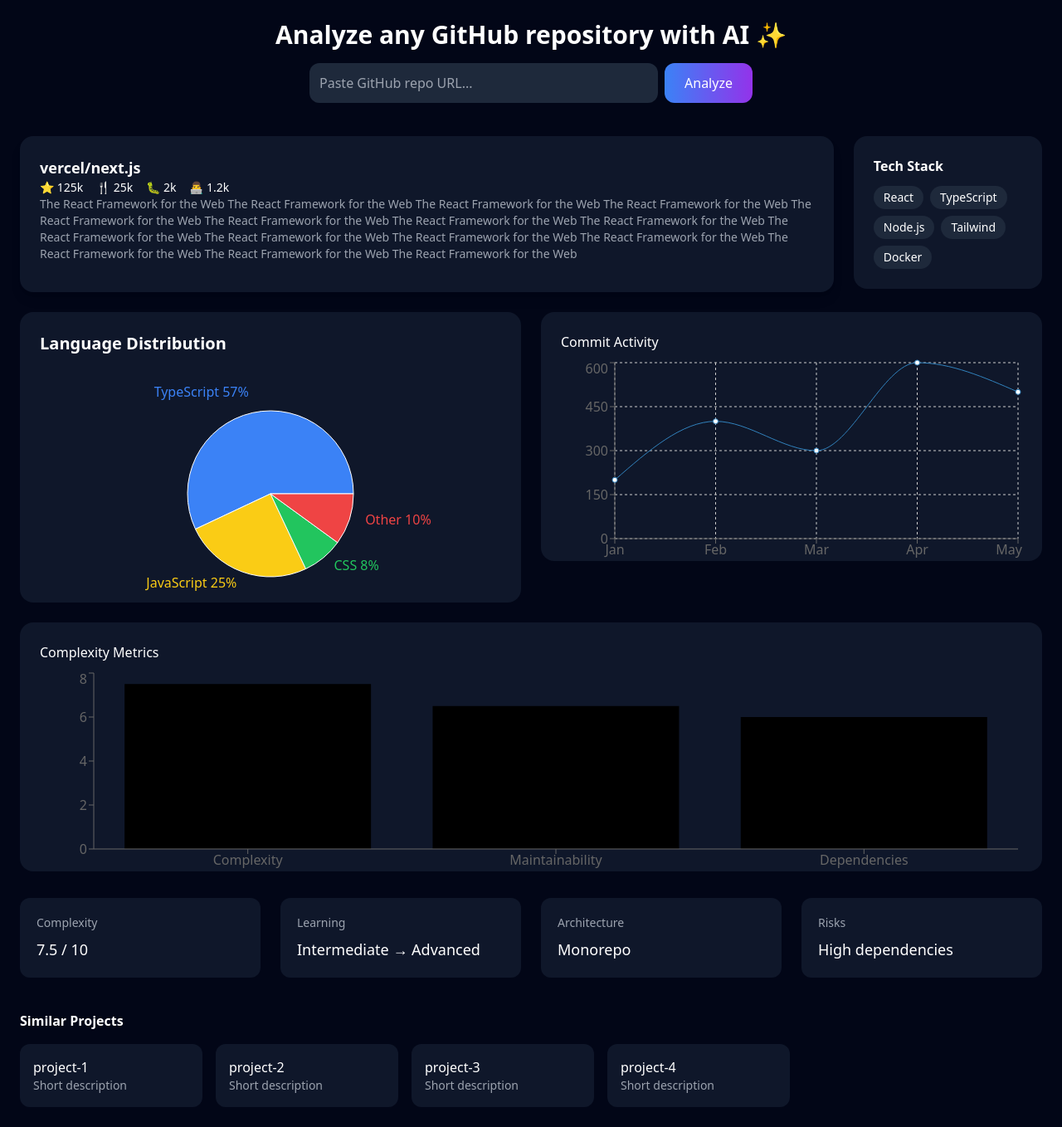
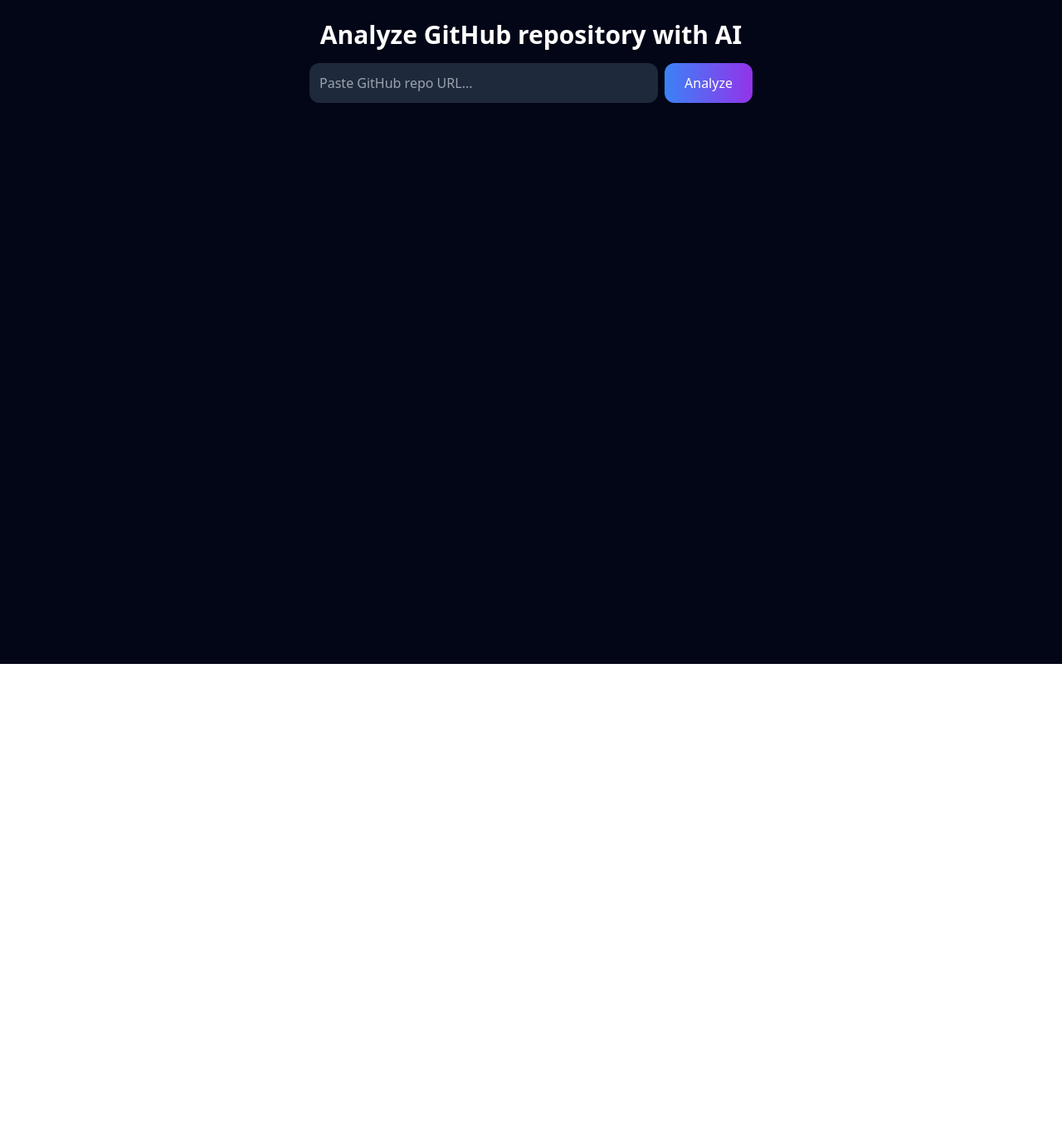
Before and after one commit to jvl-13/github-profile-analyzer, a React (Create React App) app in the folder frontend/: page / in a window 1280 px wide. Shown: the whole page at 83% size. After the commit the page ends 800 px from the top, so only its background shows below. Built offline with nearby package versions, Linux system fonts and the light colour scheme; the HTML template or start-up script is replaced by a standard one.

Commit message:
connect backend to UI

```diff
--- a/frontend/src/App.js
+++ b/frontend/src/App.js
@@ -1,53 +1,133 @@
+import { useState } from "react";
+
 import RepoInput from "./components/RepoInput";
 import SummaryCard from "./components/SummaryCard";
 import TechStack from "./components/TechStack";
 import PieChart from "./components/Charts/PieChart";
 import LineChart from "./components/Charts/LineChart";
 import BarChart from "./components/Charts/BarChart";
-import AnalysisCard from "./components/AnalysisCart";
+import AnalysisCard from "./components/AnalysisCard";
 import SimilarProjects from "./components/SimilarProjects";
 
 export default function App() {
+  const [data, setData] = useState(null);
+  const [loading, setLoading] = useState(false);
+
+  const handleAnalyze = async (repoUrl) => {
+    try {
+      setLoading(true);
+
+      const response = await fetch(
+        "http://localhost:8080/api/analyze",
+        {
+          method: "POST",
+          headers: {
+            "Content-Type": "application/json",
+          },
+          body: JSON.stringify({
+            url: repoUrl,
+          }),
+        }
+      );
+
+      const result = await response.json();
+
+      //console.log(result);
+
+      setData(result);
+    } catch (error) {
+      console.error(error);
+    } finally {
+      setLoading(false);
+    }
+  };
+
   return (
     <div className="p-6 bg-slate-950 min-h-screen text-white">
-      <RepoInput />
 
-      {/* TOP SECTION */}
-      <div className="grid lg:grid-cols-10 gap-6 mt-6">
+      <RepoInput onAnalyze={handleAnalyze} />
+
+      {loading && (
+        <div className="text-center py-20">
+          Analyzing repository...
+        </div>
+      )}
+
+      {!loading && data && (
+        <>
+          {/* TOP */}
+          {/* </><div className="grid lg:grid-cols-10 gap-6 mt-6"> */}
+          <div>
             <div className="lg:col-span-8">
-          <SummaryCard />
+
+              <SummaryCard
+                repo={data.repo}
+                summary={data.summary}
+              />
             </div>
 
-        <div className="lg:col-span-2">
-          <TechStack />
-        </div>
+            {/* <div className="lg:col-span-2">
+              <TechStack
+                languages={data.languages}
+              />
+            </div> */}
+
           </div>
 
-      {/* CHART SECTION */}
-      <div className="grid lg:grid-cols-2 gap-6 mt-6 items-stretch">
-        <div className="h-[350px]">
-          <PieChart />
+          {/* CHARTS */}
+          <div className="grid lg:grid-cols-2 gap-6 mt-6">
+
+            <PieChart
+              languages={data.languages}
+            />
+
+            <LineChart
+              commitTrend={
+                  data?.commitTrend || []
+              }
+            />
+
           </div>
 
-        <div className="h-[350px]">
-          <LineChart />
-        </div>
-      </div>
+          {/* BAR */}
+          <div className="mt-6">
 
-      {/* BAR CHART */}
-      <div className="mt-6">
-        <BarChart />
+            <BarChart
+              complexity={data.complexity}
+            />
+
           </div>
 
           {/* ANALYSIS */}
           <div className="grid md:grid-cols-2 lg:grid-cols-4 gap-6 mt-8">
-        <AnalysisCard title="Complexity" value="7.5 / 10" />
-        <AnalysisCard title="Learning" value="Intermediate → Advanced" />
-        <AnalysisCard title="Architecture" value="Monorepo" />
-        <AnalysisCard title="Risks" value="High dependencies" />
+
+            <AnalysisCard
+              title="Estimated LOC"
+              value={data?.complexity?.estimatedLOC ?? "-"}
+            />
+
+            <AnalysisCard
+              title="Files"
+              value={data.complexity.totalFiles}
+            />
+
+            <AnalysisCard
+              title="Largest File"
+              value={`${data.complexity.largestFile} bytes`}
+            />
+
+            <AnalysisCard
+              title="Difficulty"
+              value="Intermediate → Advanced"
+            />
+
           </div>
 
-      <SimilarProjects />
+          <SimilarProjects
+            summary={data.summary}
+          />
+        </>
+      )}
     </div>
   );
 }
--- a/frontend/src/components/Charts/BarChart.js
+++ b/frontend/src/components/Charts/BarChart.js
@@ -1,32 +1,19 @@
-import React from "react";
-import {
-  BarChart,
-  Bar,
-  XAxis,
-  YAxis,
-  Tooltip,
-  ResponsiveContainer
-} from "recharts";
+export default function BarChartComponent({
+  complexity,
+}) {
 
-const data = [
-  { name: "Complexity", value: 7.5 },
-  { name: "Maintainability", value: 6.5 },
-  { name: "Dependencies", value: 6 }
-];
-
-export default function BarChartComponent() {
-  return (
-    <div className="bg-slate-900 p-6 rounded-2xl h-[300px] lg:col-span-2">
-      <h3 className="mb-2">Complexity Metrics</h3>
-
-      <ResponsiveContainer>
-        <BarChart data={data}>
-          <XAxis dataKey="name" />
-          <YAxis />
-          <Tooltip />
-          <Bar dataKey="value" />
-        </BarChart>
-      </ResponsiveContainer>
-    </div>
-  );
-}
+  const data = [
+    {
+      name: "Files",
+      value: complexity.totalFiles,
+    },
+    {
+      name: "LOC",
+      value: complexity.estimatedLOC,
+    },
+    {
+      name: "Largest",
+      value:
+        complexity.largestFile,
+    },
+  ];}
--- a/frontend/src/components/Charts/LineChart.js
+++ b/frontend/src/components/Charts/LineChart.js
@@ -1,4 +1,5 @@
 import React from "react";
+
 import {
     LineChart,
     Line,
@@ -9,28 +10,65 @@
     ResponsiveContainer
 } from "recharts";
 
-const data = [
-  { name: "Jan", commits: 200 },
-  { name: "Feb", commits: 400 },
-  { name: "Mar", commits: 300 },
-  { name: "Apr", commits: 600 },
-  { name: "May", commits: 500 }
-];
+export default function LineChartComponent({
+    commitTrend = []
+}) {
+    //console.log(commitTrend);
 
-export default function LineChartComponent() {
     return (
-    <div className="bg-slate-900 p-6 rounded-2xl h-[300px]">
-      <h3 className="mb-2">Commit Activity</h3>
 
-      <ResponsiveContainer>
-        <LineChart data={data}>
-          <CartesianGrid strokeDasharray="3 3" />
-          <XAxis dataKey="name" />
+        <div
+            className="
+                bg-slate-900
+                p-6
+                rounded-2xl
+                h-[350px]
+            "
+        >
+
+            <h3
+                className="
+                    mb-4
+                    text-xl
+                    font-semibold
+                "
+            >
+                Monthly Commit Activity
+            </h3>
+
+            <ResponsiveContainer
+                width="100%"
+                height="90%"
+            >
+
+                <LineChart
+                    data={commitTrend}
+                >
+
+                    <CartesianGrid
+                        strokeDasharray="3 3"
+                    />
+
+                    <XAxis
+                        dataKey="month"
+                    />
+
                     <YAxis />
+
                     <Tooltip />
-          <Line type="monotone" dataKey="commits" />
+
+                    <Line
+                        type="monotone"
+                        dataKey="commits"
+                        stroke="#3B82F6"
+                        strokeWidth={3}
+                        animationDuration={1500}
+                    />
+
                 </LineChart>
+
             </ResponsiveContainer>
+
         </div>
     );
 }
--- a/frontend/src/components/Charts/PieChart.js
+++ b/frontend/src/components/Charts/PieChart.js
@@ -7,16 +7,21 @@
   ResponsiveContainer,
 } from "recharts";
 
-const data = [
-  { name: "TypeScript", value: 57 },
-  { name: "JavaScript", value: 25 },
-  { name: "CSS", value: 8 },
-  { name: "Other", value: 10 },
-];
+
 
 const COLORS = ["#3B82F6", "#FACC15", "#22C55E", "#EF4444"];
 
-export default function PieChartComponent() {
+export default function PieChartComponent({
+  languages = {} ,
+}) {
+
+  const data = Object.entries(
+    languages
+  ).map(([name, value]) => ({
+    name,
+    value,
+  }));
+
   return (
     <div className="bg-slate-900 p-6 rounded-2xl h-[350px] text-white">
       <h3 className="mb-4 text-xl font-semibold">
--- a/frontend/src/components/RepoInput.js
+++ b/frontend/src/components/RepoInput.js
@@ -1,23 +1,37 @@
-import React from "react";
+import { useState } from "react";
 
-export default function RepoInput({ onAnalyze }) {
+export default function RepoInput({
+  onAnalyze,
+}) {
+  const [url, setUrl] = useState("");
+
   return (
     <div className="text-center mb-10">
+
       <h2 className="text-3xl font-semibold mb-4">
-        Analyze any GitHub repository with AI ✨
+        Analyze GitHub repository with AI
       </h2>
 
       <div className="flex justify-center gap-2">
+
         <input
-          className="w-[420px] bg-slate-800 p-3 rounded-xl outline-none focus:ring-2 ring-indigo-500"
+          value={url}
+          onChange={(e) =>
+            setUrl(e.target.value)
+          }
+          className="w-[420px] bg-slate-800 p-3 rounded-xl"
           placeholder="Paste GitHub repo URL..."
         />
+
         <button
-          onClick={onAnalyze}
-          className="bg-gradient-to-r from-blue-500 to-purple-600 px-6 rounded-xl hover:scale-105 transition"
+          onClick={() =>
+            onAnalyze(url)
+          }
+          className="bg-gradient-to-r from-blue-500 to-purple-600 px-6 rounded-xl"
         >
           Analyze
         </button>
+
       </div>
     </div>
   );
--- a/frontend/src/components/SimilarProjects.js
+++ b/frontend/src/components/SimilarProjects.js
@@ -1,23 +1,43 @@
-import React from "react";
-import { motion } from "framer-motion";
+export default function SimilarProjects({
+  summary,
+}) {
 
-export default function SimilarProjects() {
+  const section =
+    summary.split(
+      "**Similar projects:**"
+    )[1] || "";
+
+  const projects = section
+    .split("\n")
+    .filter((x) =>
+      x.trim().startsWith("-")
+    )
+    .map((x) =>
+      x.replace("-", "").trim()
+    );
+
   return (
     <div className="mt-10">
-      <h3 className="mb-4 font-semibold">Similar Projects</h3>
+
+      <h3 className="mb-4">
+        Similar Projects
+      </h3>
 
       <div className="flex gap-4 overflow-x-auto">
-        {[1, 2, 3, 4].map((i) => (
-          <motion.div
-            whileHover={{ scale: 1.05 }}
-            key={i}
-            className="min-w-[220px] bg-slate-900 p-4 rounded-xl"
+
+        {projects.map((project) => (
+
+          <div
+            key={project}
+            className="min-w-[250px] bg-slate-900 p-5 rounded-xl"
           >
-            <h4 className="font-medium">project-{i}</h4>
-            <p className="text-sm text-gray-400">Short description</p>
-          </motion.div>
+            {project}
+          </div>
+
         ))}
+
       </div>
+
     </div>
   );
 }
--- a/frontend/src/components/SummaryCard.js
+++ b/frontend/src/components/SummaryCard.js
@@ -1,35 +1,56 @@
-import React from "react";
+export default function SummaryCard({
+  repo,
+  summary,
+}) {
+  return (
+    <div className="bg-slate-900 p-6 rounded-2xl">
 
-export default function SummaryCard() {
-  return (
-    <div className="bg-slate-900 p-6 rounded-2xl shadow-lg">
-      <h3 className="text-lg font-semibold">vercel/next.js</h3>
+      <div className="flex gap-4 items-center">
 
+        <img
+          src={repo.owner.avatar_url}
+          alt={repo.owner.login}
+          className="w-16 h-16 rounded-full"
+        />
 
-      <div className="flex gap-4 text-sm">
-        <span>⭐ 125k</span>
-        <span>🍴 25k</span>
-        <span>🐛 2k</span>
-        <span>👨‍💻 1.2k</span>
+        <div>
+
+          <h3 className="text-2xl font-bold">
+            {repo.full_name}
+          </h3>
+
+          <p className="text-slate-400">
+            {repo.description}
+          </p>
+
+        </div>
+
       </div>
-      <p className="text-gray-400 text-sm mb-3">
-        The React Framework for the Web
-        The React Framework for the Web
-        The React Framework for the Web
-        The React Framework for the Web
-        The React Framework for the Web
-        The React Framework for the Web
 
-        The React Framework for the Web
-        The React Framework for the Web
-        The React Framework for the Web
-        The React Framework for the Web
-        The React Framework for the Web
-        The React Framework for the Web
-        The React Framework for the Web
-        The React Framework for the Web
-        The React Framework for the Web
+      <div className="flex flex-wrap gap-6 mt-6">
+
+        <span>
+          ⭐ {repo.stargazers_count.toLocaleString()}
+        </span>
+
+        <span>
+          🍴 {repo.forks_count.toLocaleString()}
+        </span>
+
+        <span>
+          🐛 {repo.open_issues_count}
+        </span>
+
+        <span>
+          👀 {repo.watchers_count.toLocaleString()}
+        </span>
+
+      </div>
+
+      <p className="mt-6 text-slate-300 leading-7">
+        {summary.split("**Difficulty:**")[0]}
       </p>
+
     </div>
   );
 }
--- a/frontend/src/components/TechStack.js
+++ b/frontend/src/components/TechStack.js
@@ -1,22 +1,28 @@
-import React from "react";
-
-const tech = ["React", "TypeScript", "Node.js", "Tailwind", "Docker"];
-
-export default function TechStack() {
+export default function TechStack({
+  languages,
+}) {
   return (
     <div className="bg-slate-900 p-6 rounded-2xl">
-      <h3 className="mb-3 font-semibold">Tech Stack</h3>
+
+      <h3 className="mb-4 font-semibold">
+        Languages
+      </h3>
 
       <div className="flex flex-wrap gap-2">
-        {tech.map((t) => (
-          <span
-            key={t}
-            className="px-3 py-1 bg-slate-800 rounded-full text-sm hover:scale-105 transition"
-          >
-            {t}
-          </span>
-        ))}
+
+        {Object.keys(languages).map(
+          (lang) => (
+            <span
+              key={lang}
+              className="px-3 py-1 bg-slate-800 rounded-full"
+            >
+              {lang}
+            </span>
+          )
+        )}
+
       </div>
+
     </div>
   );
 }
```
Also changed, not shown: frontend/public/index.html (added, +19 -0 lines), frontend/src/components/AnalysisCard.js (renamed from frontend/src/components/AnalysisCart.js). Lines whose indentation alone changed are shown as unchanged.
